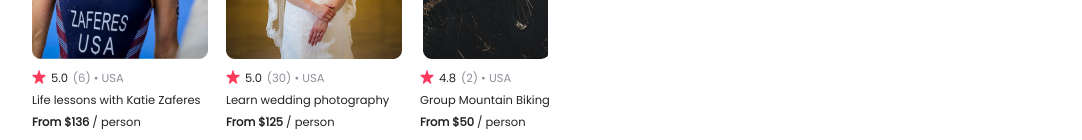
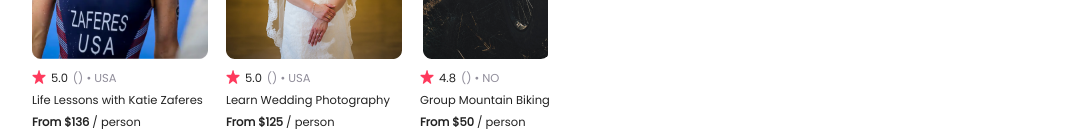
Before and after one commit to newlomar/airbnb-experience-page, a React (Vite) app: page / in a window 1280 px wide. Shown: the part 990-1130 px from the top of the page, without its empty margins (5-1087 px from the left). Built offline with nearby package versions, Linux system fonts and the light colour scheme.

Commit message:
adding return to cardInfo map's function and removing static card components

```diff
--- a/src/Main/Main.jsx
+++ b/src/Main/Main.jsx
@@ -14,6 +14,7 @@ export default function Main() {
       </section>
       <section className='main__cards'>
         {info.map((cardInfo) => {
+          return (
             <Card
               key={cardInfo.id}
               imageName={cardInfo.coverImg}
@@ -23,35 +24,9 @@ export default function Main() {
               location={cardInfo.location}
               summary={cardInfo.title}
               price={cardInfo.price}
-          />;
+            />
+          );
         })}
-        <Card
-          imageName={'swimmer'}
-          status={'sold out'}
-          rate={5.0}
-          reviewCount={6}
-          location={'USA'}
-          summary='Life lessons with Katie Zaferes'
-          price='136'
-        />
-        <Card
-          imageName={'bride'}
-          status={'online'}
-          rate={5.0}
-          reviewCount={30}
-          location={'USA'}
-          summary='Learn wedding photography'
-          price='125'
-        />
-        <Card
-          imageName={'bike'}
-          status={''}
-          rate={4.8}
-          reviewCount={2}
-          location={'USA'}
-          summary='Group Mountain Biking'
-          price='50'
-        />
       </section>
     </main>
   );
```
Lines whose indentation alone changed are shown as unchanged.
